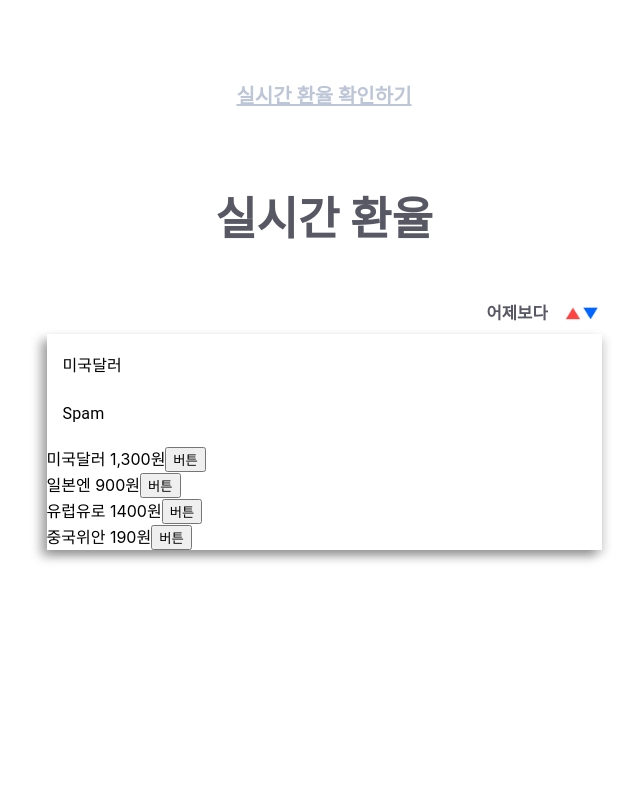
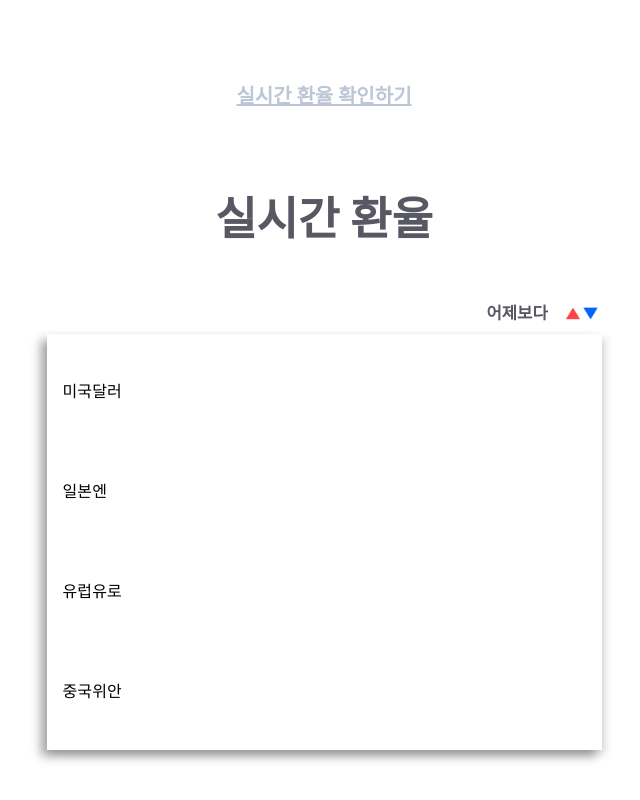
Before and after one commit to 22-bottle/ssafy_specific_pjt, a React (Create React App) app in the folder front/: page /childwallet/point in a window 1280 px wide. Shown: the part 566-1366 px from the top of the page, without its empty margins (316-956 px from the left). Before the commit the page ends 1216 px from the top, so only its background shows below. Built offline with nearby package versions, Linux system fonts and the light colour scheme.

Commit message:
design: 리스트 틀

```diff
--- a/front/src/components/childwallet/MyPoint.tsx
+++ b/front/src/components/childwallet/MyPoint.tsx
@@ -192,18 +192,28 @@ const Mypoint: React.FC = () => {
         <div className={styles.maindiv}>
           {/* Material UI: Lists */}
           <List>
-            <ListItem disablePadding>
-              <ListItemButton>
+            <ListItem disablePadding >
+              <ListItemButton sx={{ minHeight: '100px', alignItems: 'center' }}>
                 <ListItemText primary="미국달러" />
               </ListItemButton>
             </ListItem>
             <ListItem disablePadding>
-              <ListItemButton component="a" href="#simple-list">
-                <ListItemText primary="Spam" />
+              <ListItemButton sx={{ minHeight: '100px', alignItems: 'center' }}>
+                <ListItemText primary="일본엔" />
+              </ListItemButton>
+            </ListItem>
+            <ListItem disablePadding>
+              <ListItemButton sx={{ minHeight: '100px', alignItems: 'center' }}>
+                <ListItemText primary="유럽유로" />
+              </ListItemButton>
+            </ListItem>
+            <ListItem disablePadding>
+              <ListItemButton sx={{ minHeight: '100px', alignItems: 'center' }}>
+                <ListItemText primary="중국위안" />
               </ListItemButton>
             </ListItem>
           </List>
-          <div>
+          {/* <div>
             미국달러 1,300원<button onClick={currencyButton}>버튼</button>
           </div>
           <div>
@@ -214,7 +224,7 @@ const Mypoint: React.FC = () => {
           </div>
           <div>
             중국위안 190원<button onClick={currencyButton}>버튼</button>
-          </div>
+          </div> */}
         </div>
       </div>
     </div>
```
